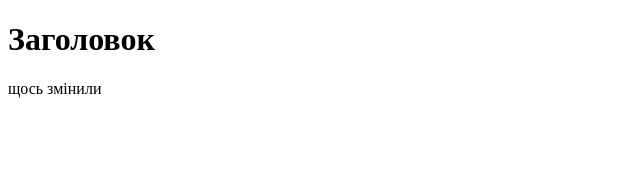
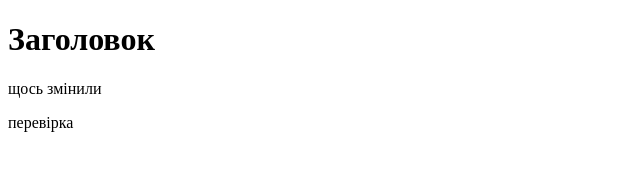
Before and after one commit to sanyok185/git, a plain HTML site: page index.html in a window 1280 px wide. Shown: the full height of the page, 0-640 px from the left. Drawn offline with Linux system fonts and the light colour scheme.

```diff
--- a/index.html
+++ b/index.html
@@ -8,5 +8,6 @@
 <body>
     <h1>Заголовок</h1>
     <p>щось змінили</p>
+    <p>перевірка</p>
 </body>
 </html>
```
Also changed, not shown: 1 other file.
